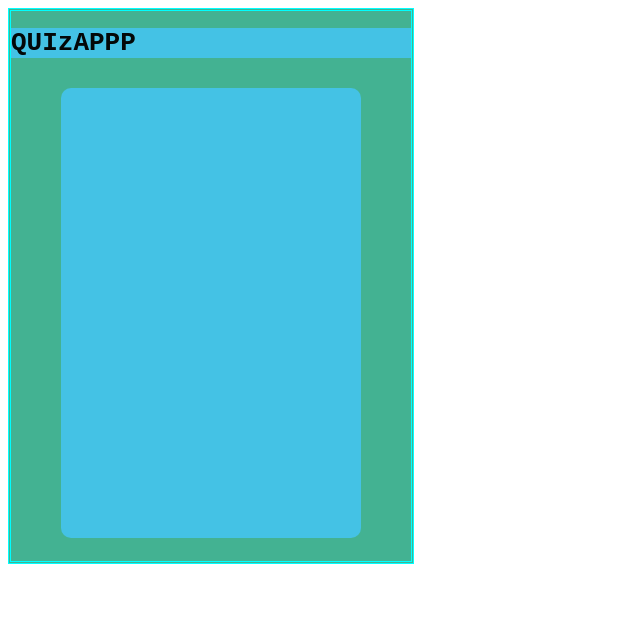
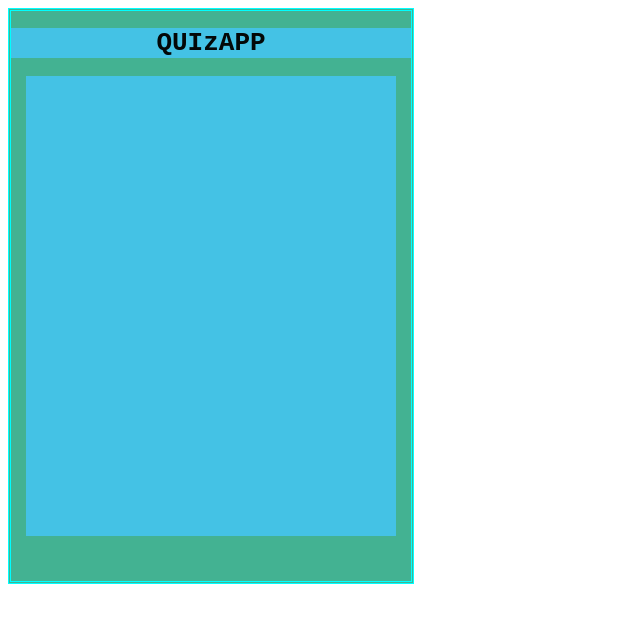
Before and after one commit to ezecodo/eze-quiz-app, a plain HTML site: page index.html in a window 1280 px wide. Shown: the whole page, without its empty margins (0-640 px from the left). Drawn offline with Linux system fonts and the light colour scheme.

Commit message:
main frame version2

```diff
--- a/index.html
+++ b/index.html
@@ -9,7 +9,7 @@
   </head>
   <body>
     <div id="quizapp">
-      <h1 class="box-title">QUIzAPPP</h1>
+      <h1 class="box-title">QUIzAPP</h1>
       <div class="container"></div>
     </div>
   </body>
--- a/style.css
+++ b/style.css
@@ -1,22 +1,19 @@
-body {
+* {
   text-align: center;
   margin: o;
   padding: 0;
-  background-color: blackwhite;
+  background-color: white;
 }
 
 #quizapp {
   position: absolute;
-  margin: 0;
-  padding: 0;
   width: 400px;
-  height: 550px;
+  height: 570px;
   background-color: rgb(67, 178, 146);
   border-color: aqua;
   border-style: double;
 }
 .box-title {
-  display: flex;
   text-align: center;
 
   background-color: rgb(68, 194, 229);
@@ -27,9 +24,16 @@ body {
 .container {
   position: relative;
   margin: auto;
-  margin-top: 30px;
-  width: 300px;
-  height: 450px;
+
+  width: 370px;
+  height: 460px;
   background-color: rgb(68, 194, 229);
-  border-radius: 10px;
 }
+
+.footer {
+  position: relative;
+  margin: auto;
+  background-color: darkturquoise;
+  width: 370px;
+  height: 30px;
+}
```
